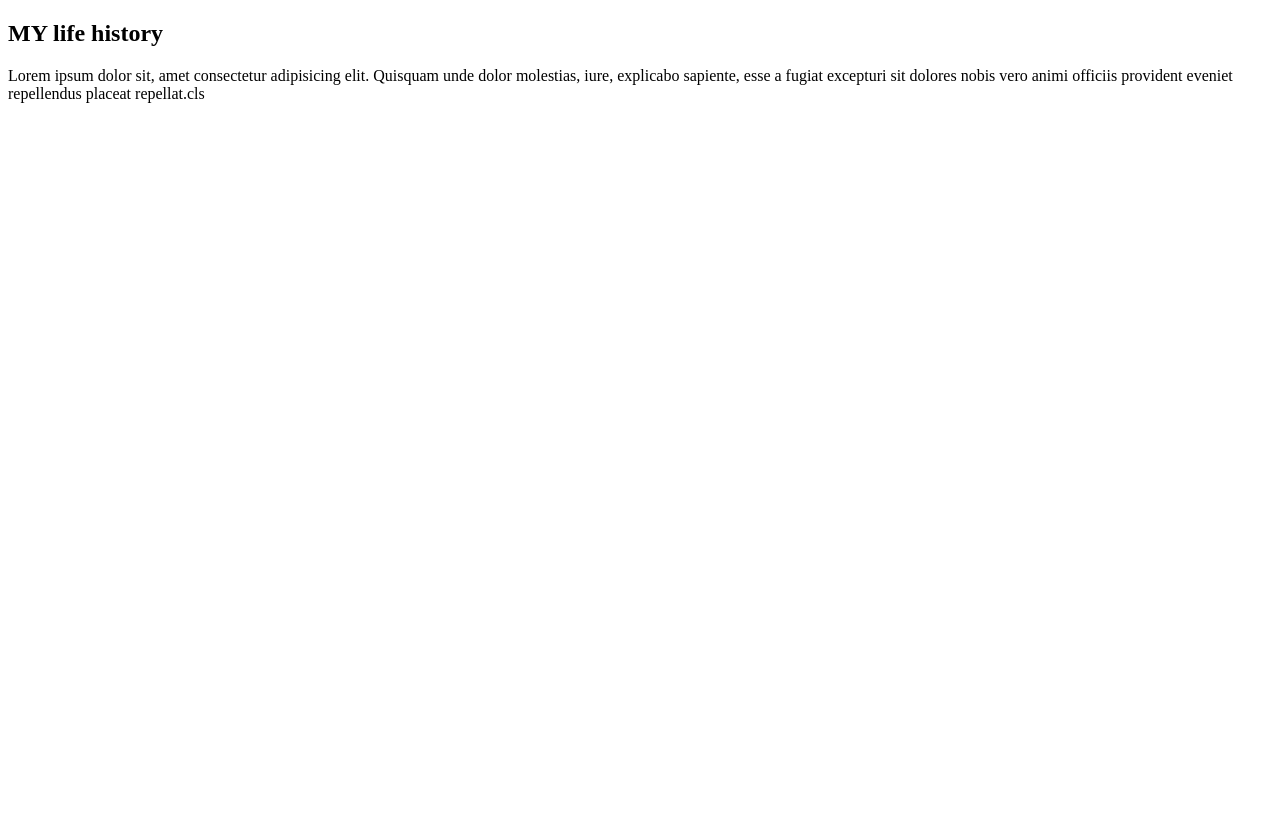
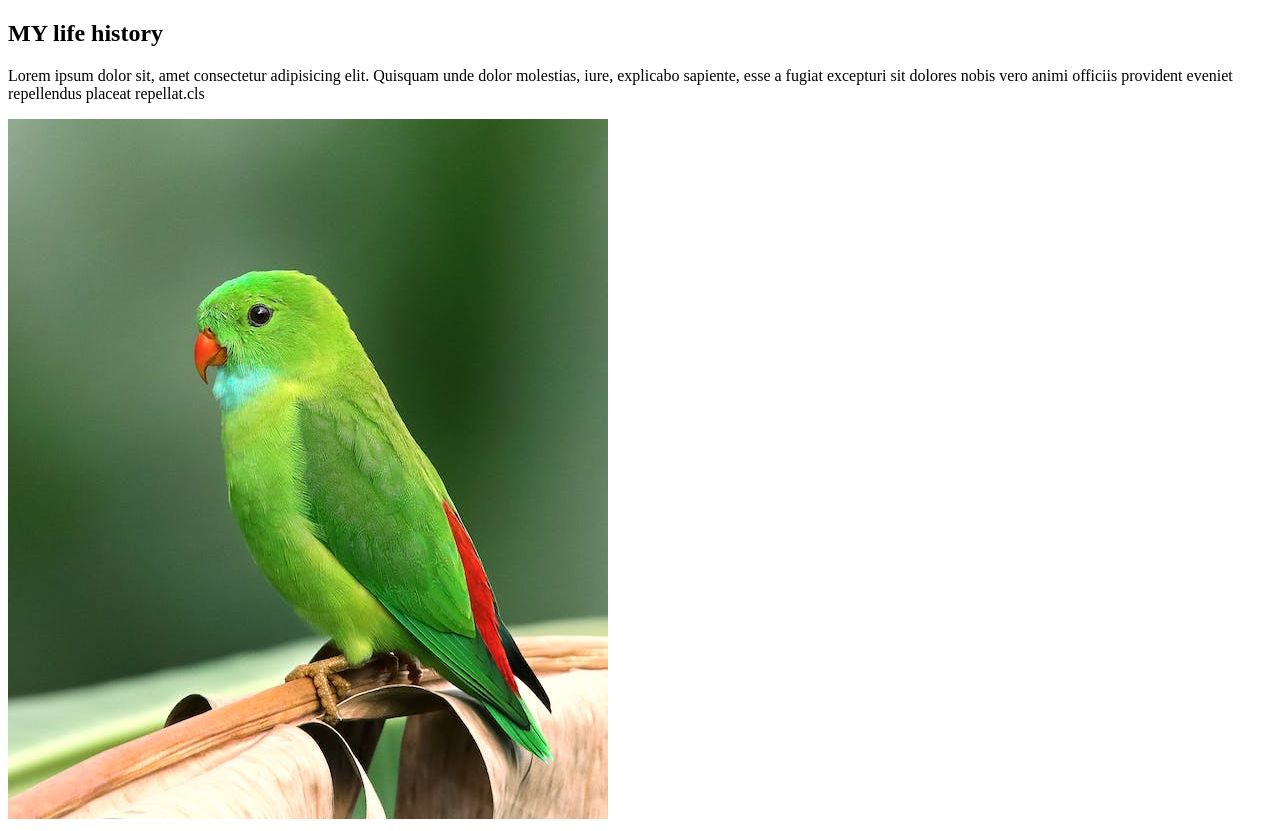
Before and after one commit to aminul-45/web-day2-git, a plain HTML site: page main.html in a window 1280 px wide. Before the commit the page ends 800 px from the top, so only its background shows below. Drawn offline with Linux system fonts and the light colour scheme.

Commit message:
image added

```diff
--- a/main.html
+++ b/main.html
@@ -9,6 +9,7 @@
     <H2>MY life history</H2>
     <div>
         <p>Lorem ipsum dolor sit, amet consectetur adipisicing elit. Quisquam unde dolor molestias, iure, explicabo sapiente, esse a fugiat excepturi sit dolores nobis vero animi officiis provident eveniet repellendus placeat repellat.cls</p>
+        <img src="sort/bird.jpeg" alt="">
     </div>
 </body>
 </html>
```
Also changed, not shown: sort/bird.jpeg (added).
